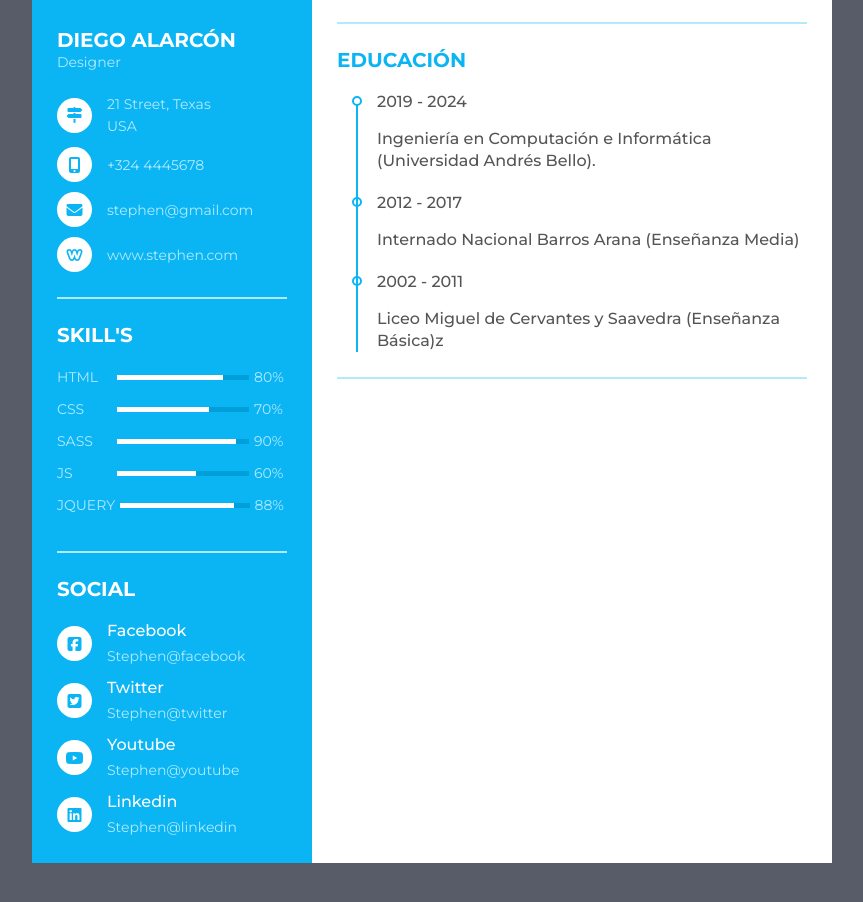
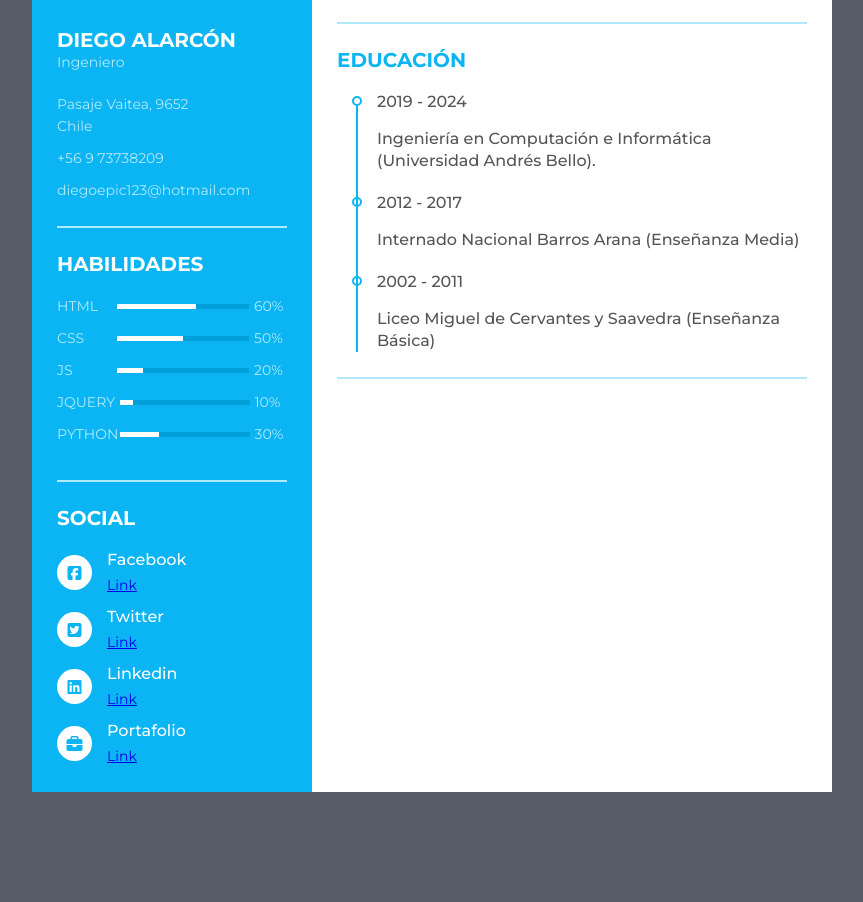
Before and after one commit to susana-ar/diegoepic.github.io, a plain HTML site: page index.html in a window 1280 px wide. Shown: the part 562-1464 px from the top of the page, without its empty margins (208-1071 px from the left). After the commit the page ends 1404 px from the top, so only its background shows below. Drawn offline with Linux system fonts and the light colour scheme.

Commit message:
añadida seccion habilidades y redes sociales

```diff
--- a/index.html
+++ b/index.html
@@ -5,6 +5,7 @@
   <meta name="viewport" content="width=device-width, initial-scale=1.0">
   <title>Document</title>
   <link rel="stylesheet" href="assets/css/styles.css">
+  <link href="https://cdnjs.cloudflare.com/ajax/libs/font-awesome/6.0.0-beta3/css/all.min.css" rel="stylesheet">
 </head>
 <body>
   <script src="https://kit.fontawesome.com/b99e675b6e.js"></script>
@@ -17,79 +18,39 @@
      <div class="resume_content">
        <div class="resume_item resume_info">
          <div class="title">
-           <p class="bold">Diego Alarcón</p>
-           <p class="regular">Designer</p>
+           <p class="bold">Diego Alarcón  </p>
+           <p class="regular">Ingeniero</p>
          </div>
          <ul>
            <li>
-             <div class="icon">
-               <i class="fas fa-map-signs"></i>
-             </div>
+
              <div class="data">
-               21 Street, Texas <br /> USA
+               Pasaje Vaitea, 9652 <br /> Chile
              </div>
            </li>
            <li>
-             <div class="icon">
-               <i class="fas fa-mobile-alt"></i>
-             </div>
+
              <div class="data">
-               +324 4445678
+               +56 9 73738209
              </div>
            </li>
+
            <li>
-             <div class="icon">
-               <i class="fas fa-envelope"></i>
-             </div>
+
              <div class="data">
-               stephen@gmail.com
-             </div>
-           </li>
-           <li>
-             <div class="icon">
-               <i class="fab fa-weebly"></i>
-             </div>
-             <div class="data">
-               www.stephen.com
+               diegoepic123@hotmail.com
              </div>
            </li>
          </ul>
        </div>
        <div class="resume_item resume_skills">
          <div class="title">
-           <p class="bold">skill's</p>
+           <p class="bold">Habilidades</p>
          </div>
          <ul>
            <li>
              <div class="skill_name">
                HTML
-             </div>
-             <div class="skill_progress">
-               <span style="width: 80%;"></span>
-             </div>
-             <div class="skill_per">80%</div>
-           </li>
-           <li>
-             <div class="skill_name">
-               CSS
-             </div>
-             <div class="skill_progress">
-               <span style="width: 70%;"></span>
-             </div>
-             <div class="skill_per">70%</div>
-           </li>
-           <li>
-             <div class="skill_name">
-               SASS
-             </div>
-             <div class="skill_progress">
-               <span style="width: 90%;"></span>
-             </div>
-             <div class="skill_per">90%</div>
-           </li>
-           <li>
-             <div class="skill_name">
-               JS
              </div>
              <div class="skill_progress">
                <span style="width: 60%;"></span>
@@ -98,13 +59,40 @@
            </li>
            <li>
              <div class="skill_name">
+               CSS
+             </div>
+             <div class="skill_progress">
+               <span style="width: 50%;"></span>
+             </div>
+             <div class="skill_per">50%</div>
+           </li>
+           <li>
+             <div class="skill_name">
+               JS
+             </div>
+             <div class="skill_progress">
+               <span style="width: 20%;"></span>
+             </div>
+             <div class="skill_per">20%</div>
+           </li>
+           <li>
+             <div class="skill_name">
                JQUERY
              </div>
              <div class="skill_progress">
-               <span style="width: 88%;"></span>
+               <span style="width: 10%;"></span>
              </div>
-             <div class="skill_per">88%</div>
+             <div class="skill_per">10%</div>
            </li>
+           <li>
+            <div class="skill_name">
+              PYTHON
+            </div>
+            <div class="skill_progress">
+              <span style="width: 30%;"></span>
+            </div>
+            <div class="skill_per">30%</div>
+          </li>
          </ul>
        </div>
        <div class="resume_item resume_social">
@@ -118,7 +106,7 @@
              </div>
              <div class="data">
                <p class="semi-bold">Facebook</p>
-               <p>Stephen@facebook</p>
+               <a href="https://www.facebook.com/diegoalonso.alarconlastra" target="_blank">Link</a>
              </div>
            </li>
            <li>
@@ -127,16 +115,7 @@
              </div>
              <div class="data">
                <p class="semi-bold">Twitter</p>
-               <p>Stephen@twitter</p>
-             </div>
-           </li>
-           <li>
-             <div class="icon">
-               <i class="fab fa-youtube"></i>
-             </div>
-             <div class="data">
-               <p class="semi-bold">Youtube</p>
-               <p>Stephen@youtube</p>
+               <a href="https://x.com/Diegoepic1" target="_blank">Link</a>
              </div>
            </li>
            <li>
@@ -145,9 +124,18 @@
              </div>
              <div class="data">
                <p class="semi-bold">Linkedin</p>
-               <p>Stephen@linkedin</p>
+               <a href="https://www.linkedin.com/in/diego-alarc%C3%B3n-lastra-94b09721a/" target="_blank">Link</a>
              </div>
            </li>
+           <li>
+            <div class="icon">
+              <i class="fas fa-briefcase"></i>
+            </div>
+            <div class="data">
+              <p class="semi-bold">Portafolio</p>
+              <a href="https://www.linkedin.com/in/diego-alarc%C3%B3n-lastra-94b09721a/" target="_blank">Link</a>
+            </div>
+          </li>
          </ul>
        </div>
      </div>
@@ -202,7 +190,7 @@
             <li>
               <div class="date">2002 - 2011</div>
               <div class="info">
-                     <p class="semi-bold">Liceo Miguel de Cervantes y Saavedra (Enseñanza Básica)z</p>
+                     <p class="semi-bold">Liceo Miguel de Cervantes y Saavedra (Enseñanza Básica)</p>
 
                 </div>
             </li>
```
